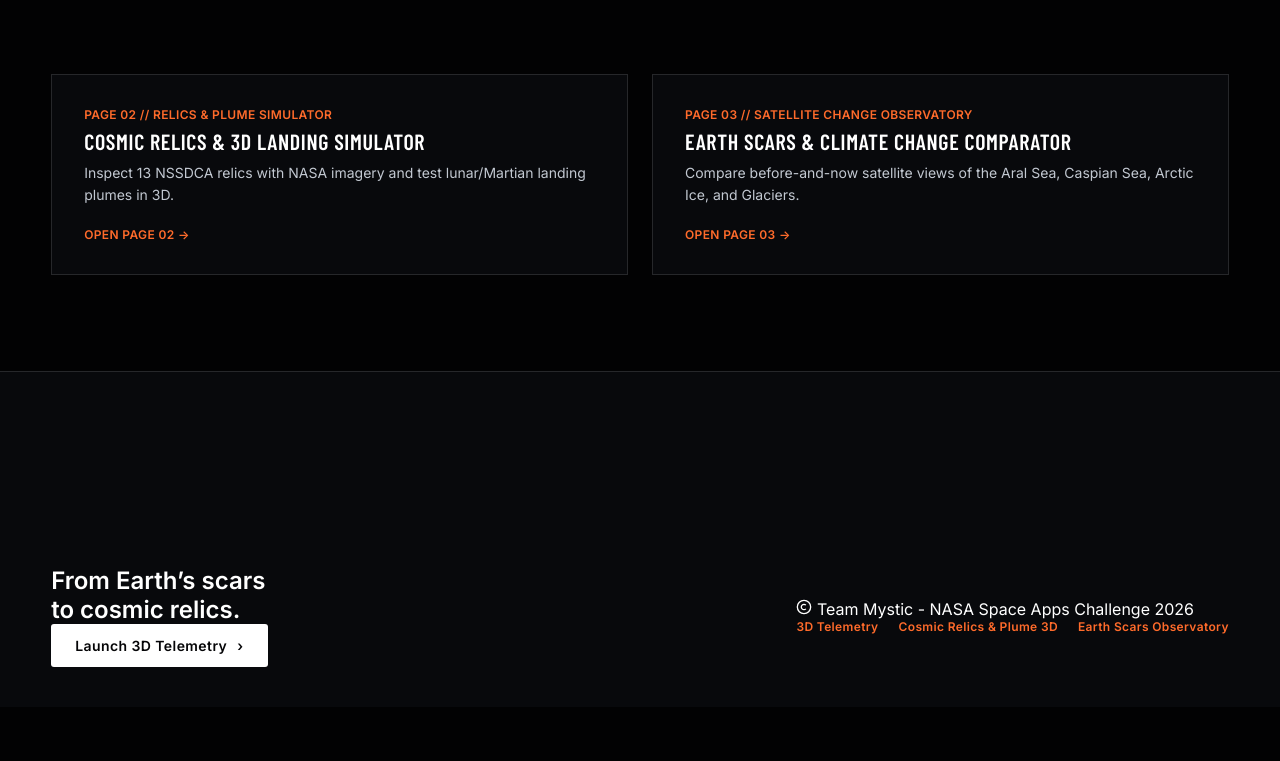
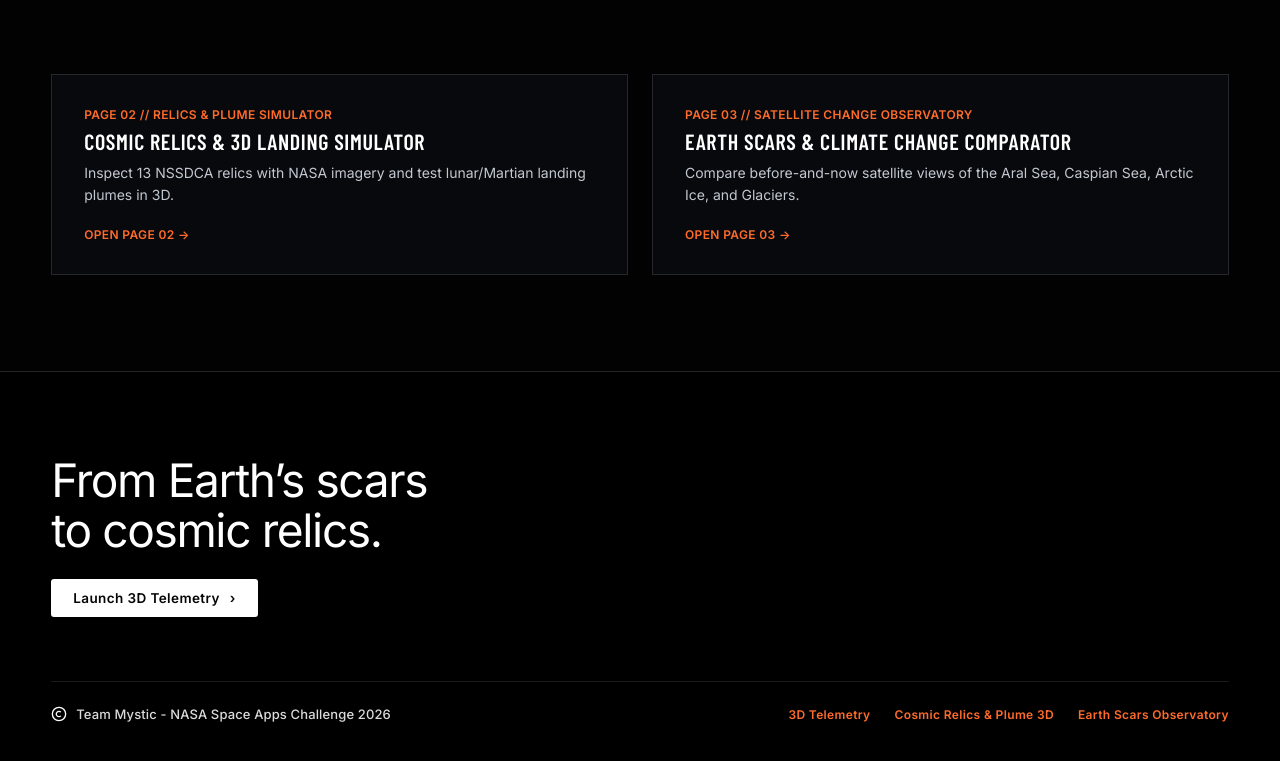
Before and after one commit to Akkhor07/planetary-footprint-mystic, a plain HTML site: page index.html in a window 1280 px wide. Shown: the part 1665-2426 px from the top of the page. Before the commit the page ends 2372 px from the top, so only its background shows below. Drawn offline with nearby package versions, Linux system fonts and the light colour scheme; some packages are replaced by stand-ins of ours; no server answers; a script that the page names is missing.

Commit message:
Update style.css

```diff
--- a/style.css
+++ b/style.css
@@ -216,11 +216,104 @@ button { cursor: pointer; }
 .api-item-title { font-size: 12px; font-weight: 600; color: var(--text-white); line-height: 1.4; }
 .api-item-meta { font-family: var(--font-mono); font-size: 10px; color: var(--sig-orange); }
 
-/* FOOTER */
-.sys-footer { border-top: 1px solid var(--grid-line); background-color: var(--bg-panel); padding: 40px 0; }
-.sys-footer__inner { display: flex; flex-wrap: wrap; justify-content: space-between; align-items: center; gap: 24px; }
-.footer-note { font-size: 13px; color: var(--text-steel); margin-top: 6px; }
-.sys-footer__links { display: flex; flex-wrap: wrap; gap: 20px; font-family: var(--font-mono); font-size: 11px; font-weight: 600; color: var(--sig-orange); }
+/* ============================================================================
+   TERAFAB-STYLE GLITTERING BLACK & WHITE FOOTER (ALL PAGES)
+   ============================================================================ */
+.sys-footer {
+  position: relative;
+  overflow: hidden;
+  background-color: #000000;
+  border-top: 1px solid rgba(255, 255, 255, 0.14);
+  padding: 84px 0 42px;
+  min-height: 360px;
+  display: flex;
+  align-items: stretch;
+}
+
+.footer-glitter-canvas {
+  position: absolute;
+  inset: 0;
+  width: 100%;
+  height: 100%;
+  z-index: 1;
+  pointer-events: none;
+}
+
+.footer-vignette {
+  position: absolute;
+  inset: 0;
+  z-index: 2;
+  pointer-events: none;
+  background: radial-gradient(circle at 12% 55%, rgba(0, 0, 0, 0.92) 0%, rgba(0, 0, 0, 0.55) 45%, rgba(0, 0, 0, 0.08) 100%);
+}
+
+.sys-footer__inner {
+  position: relative;
+  z-index: 3;
+  display: flex;
+  flex-direction: column;
+  justify-content: space-between;
+  gap: 64px;
+}
+
+.footer-headline {
+  font-family: var(--font-sans);
+  font-size: clamp(2.1rem, 3.6vw, 3.2rem);
+  font-weight: 400;
+  line-height: 1.08;
+  letter-spacing: -0.03em;
+  color: #ffffff;
+  margin-bottom: 24px;
+}
+
+.footer-cta {
+  padding: 11px 22px;
+  font-size: 13.5px;
+}
+
+.footer-bottom-bar {
+  display: flex;
+  flex-wrap: wrap;
+  justify-content: space-between;
+  align-items: center;
+  gap: 20px;
+  padding-top: 24px;
+  border-top: 1px solid rgba(255, 255, 255, 0.1);
+}
+
+.footer-copyright {
+  display: inline-flex;
+  align-items: center;
+  gap: 9px;
+  font-family: var(--font-sans);
+  font-size: 13px;
+  font-weight: 500;
+  color: rgba(255, 255, 255, 0.86);
+  letter-spacing: 0.01em;
+}
+
+.copyright-logo {
+  flex-shrink: 0;
+  color: #ffffff;
+}
+
+.sys-footer__links {
+  display: flex;
+  flex-wrap: wrap;
+  gap: 24px;
+  font-family: var(--font-sans);
+  font-size: 13px;
+  font-weight: 500;
+  color: rgba(255, 255, 255, 0.62);
+}
+
+.sys-footer__links a {
+  transition: color 0.2s ease;
+}
+
+.sys-footer__links a:hover {
+  color: #ffffff;
+}
 
 @media (max-width: 1180px) {
   .hero-3d-craft { width: min(50vw, 480px); opacity: 0.72; }
```
